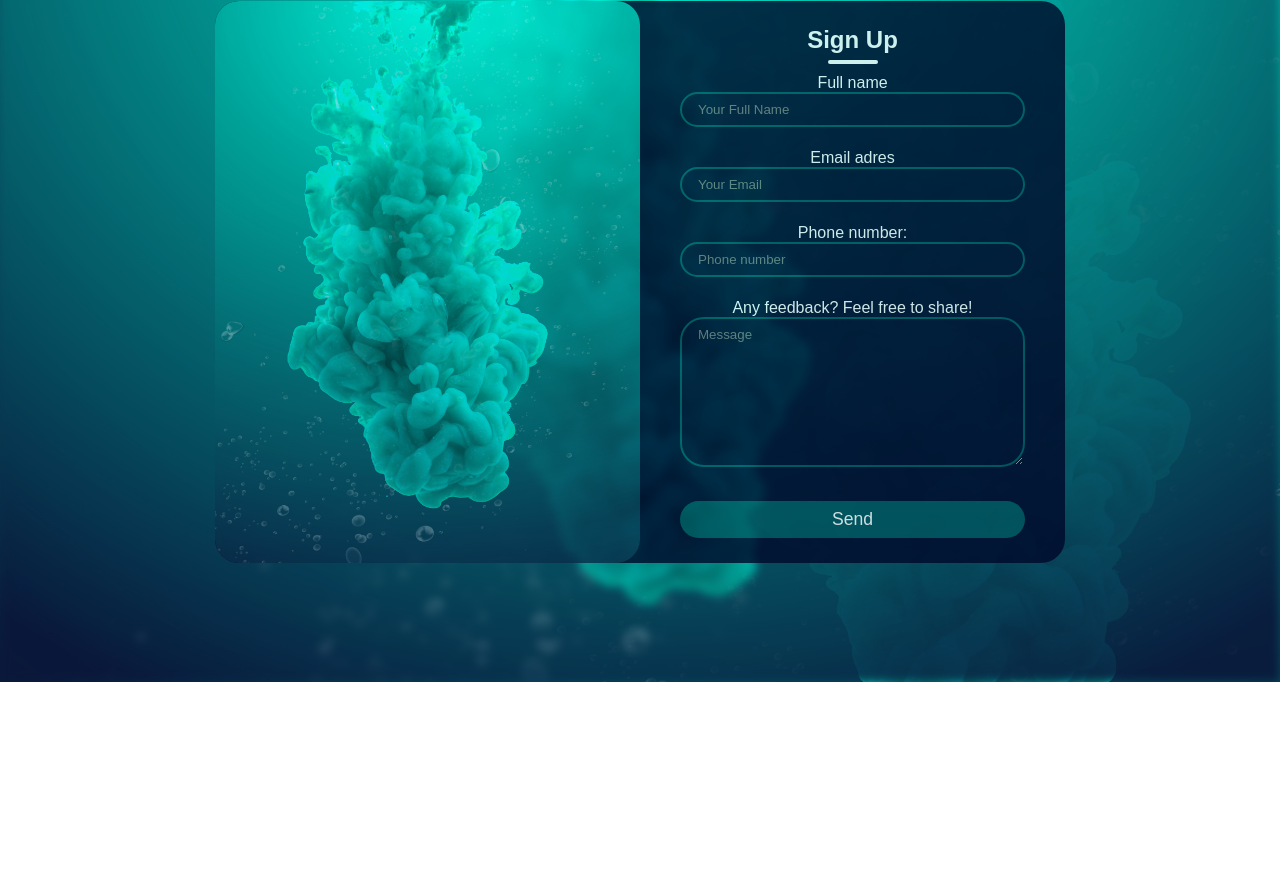
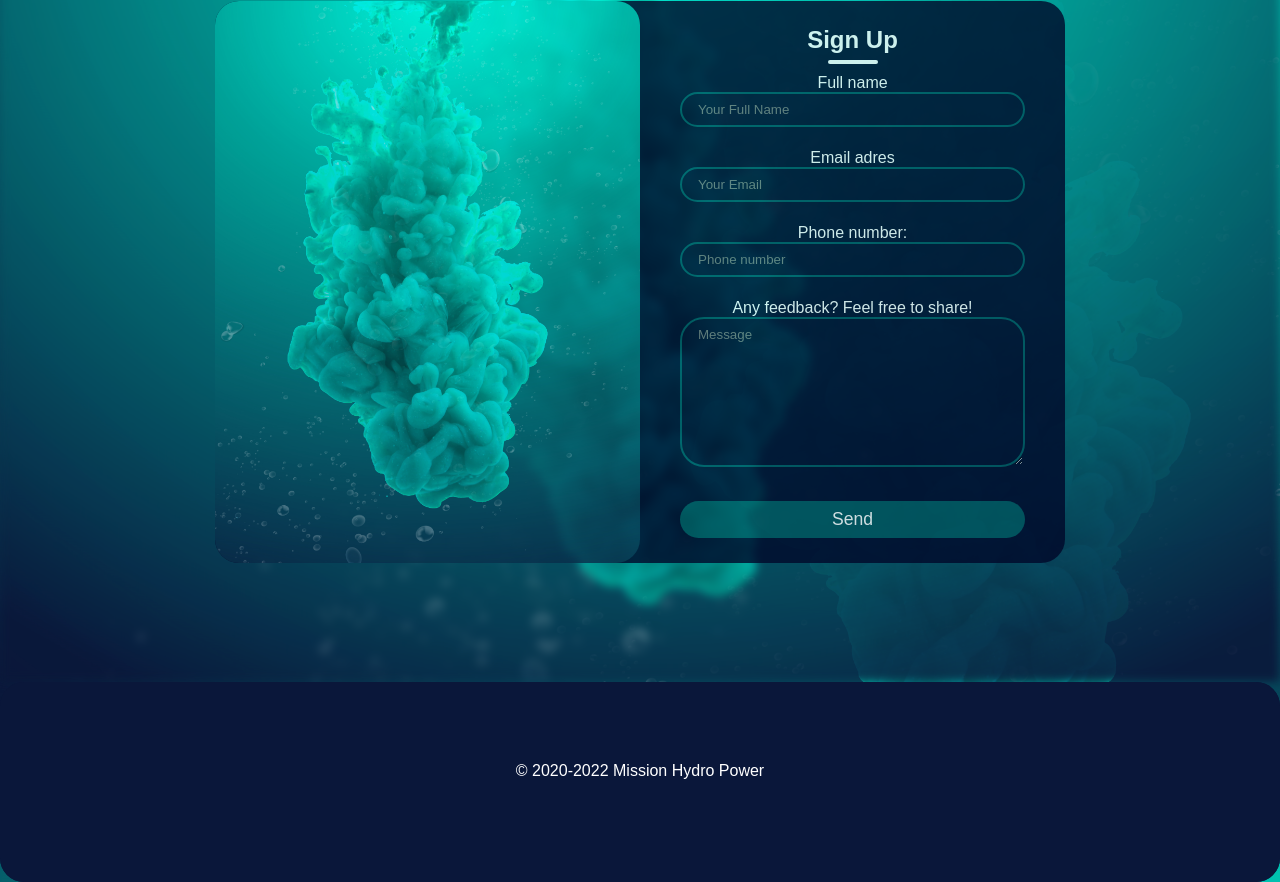
Before and after one commit to becodeorg/yu-4-the-start-up-group4, a plain HTML site: page signup.html in a window 1280 px wide. Shown: the part 223-1105 px from the top of the page. Before the commit the page ends 905 px from the top, so only its background shows below. Drawn offline with Linux system fonts and the light colour scheme.

Commit message:
added footer

```diff
--- a/signup.css
+++ b/signup.css
@@ -167,6 +167,33 @@ textarea {
   background-color:#000729;
 }
 
+footer {
+
+    background-color: #0A173A;
+}
+
+.contact {
+    display:flex;
+    justify-content: center;
+    width: 100%;
+    height: 25vh;
+    background-color: #0A173A;
+    background-size: cover;
+    background-position:center;
+    position:relative;
+    overflow: hidden;
+}
+
+.contact1 {
+    text-align: center;
+    justify-content: center;
+    color: #fbfcfd;
+    position: relative;
+    top: 40%;
+    right: 8%
+    z-index: 1;
+}
+
 @media screen and (max-width: 880px) {
   .contact-box {
     grid-template-columns: 1fr;
--- a/signup.html
+++ b/signup.html
@@ -78,5 +78,13 @@
       <!--end of content3-->
     </div>
     <!--en of container-->
+    <footer>
+        <div class="contact">
+            <div class="contact1">
+              <p>© 2020-2022 Mission Hydro Power</p>
+            </div>
+        </div>
+    </footer>
+
   </body>
 </html>
```
